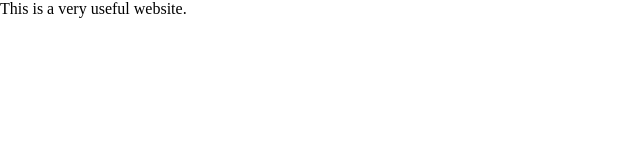
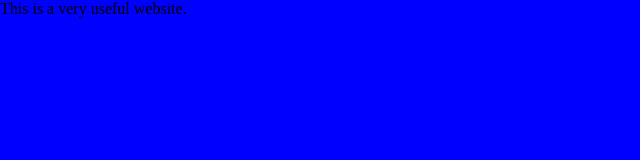
Before and after one commit to rags4developer/js-games, a plain HTML site: page first-web-app/index.html in a window 1280 px wide. Shown: the whole page, without its empty margins (0-640 px from the left). Drawn offline with Linux system fonts and the light colour scheme.

Commit message:
added js code to index.html to change the background color of page.

```diff
--- a/first-web-app/index.html
+++ b/first-web-app/index.html
@@ -3,6 +3,12 @@
     <head>
         <title>Useful Website</title>
         <link rel="stylesheet" type="text/css" href="game-layout.css">
+        <script>
+            changeBackgroundColor = function() {
+                document.body.style.backgroundColor = "blue";
+            }
+            document.addEventListener('DOMContentLoaded', changeBackgroundColor);
+        </script>
     </head>
 
     <body>
```
